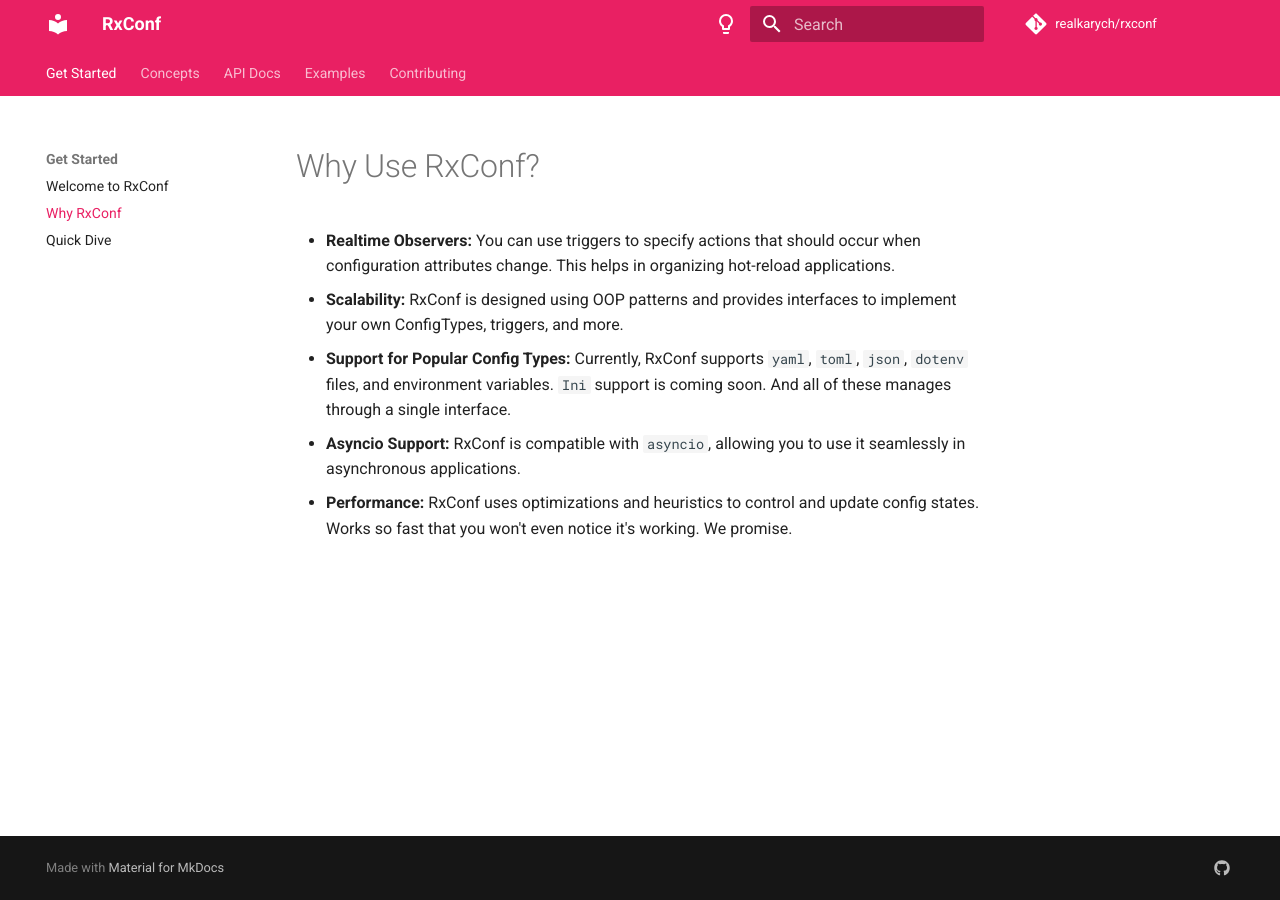
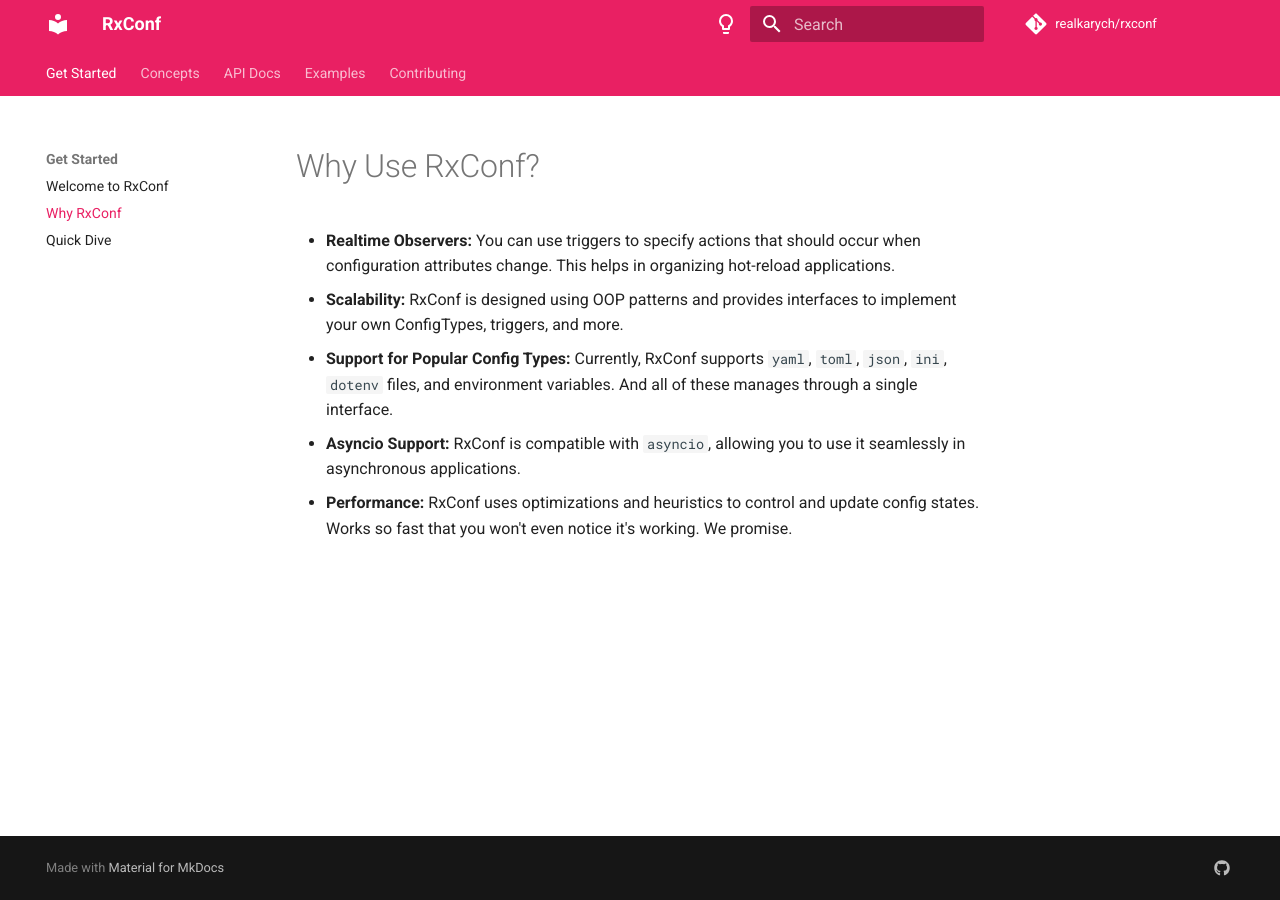
Before and after one commit to realkarych/rxconf, an MkDocs documentation site: the page built from docs/get-started/why.md, in a window 1280 px wide. Built offline with MkDocs 1.6.1 and Material for MkDocs 9.7.7, drawn with Linux system fonts in a browser that asks for light colours; comment, search, counter and statistics services are not loaded.

Commit message:
:books: Update docs: ini support

```diff
--- a/docs/get-started/why.md
+++ b/docs/get-started/why.md
@@ -5,8 +5,8 @@
 This helps in organizing hot-reload applications.
 - **Scalability:** RxConf is designed using OOP patterns and provides
 interfaces to implement your own ConfigTypes, triggers, and more.
-- **Support for Popular Config Types:** Currently, RxConf supports `yaml`, `toml`, `json`, `dotenv`
-files, and environment variables. `Ini` support is coming soon.
+- **Support for Popular Config Types:** Currently, RxConf supports `yaml`, `toml`, `json`, `ini`, `dotenv`
+files, and environment variables.
 And all of these manages through a single interface.
 - **Asyncio Support:** RxConf is compatible with `asyncio`, allowing you to use it seamlessly in asynchronous applications.
 - **Performance:** RxConf uses optimizations and heuristics to control and update config states.
```
